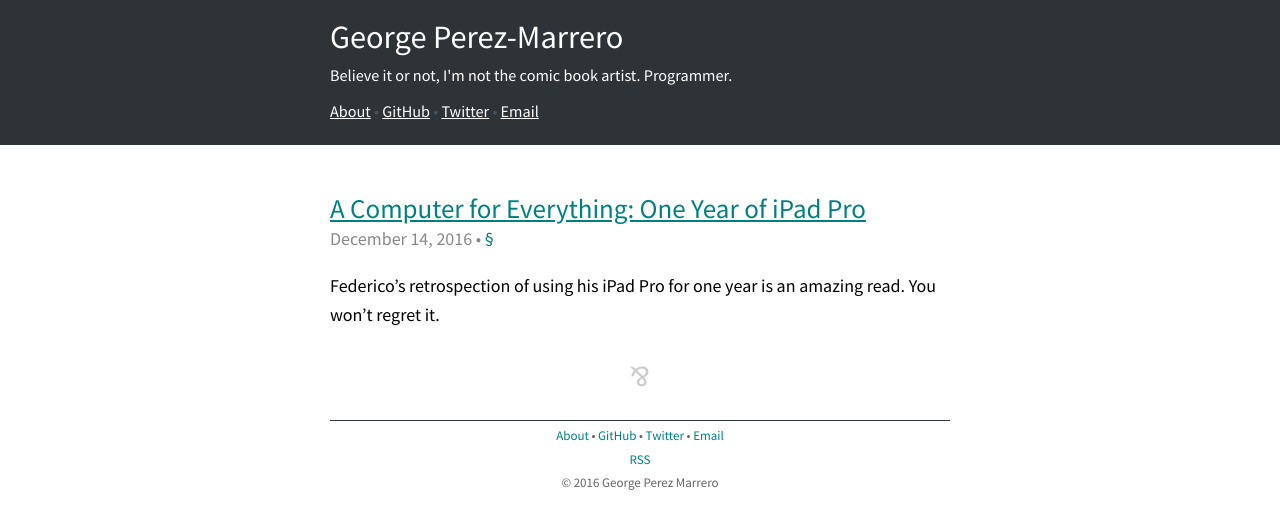
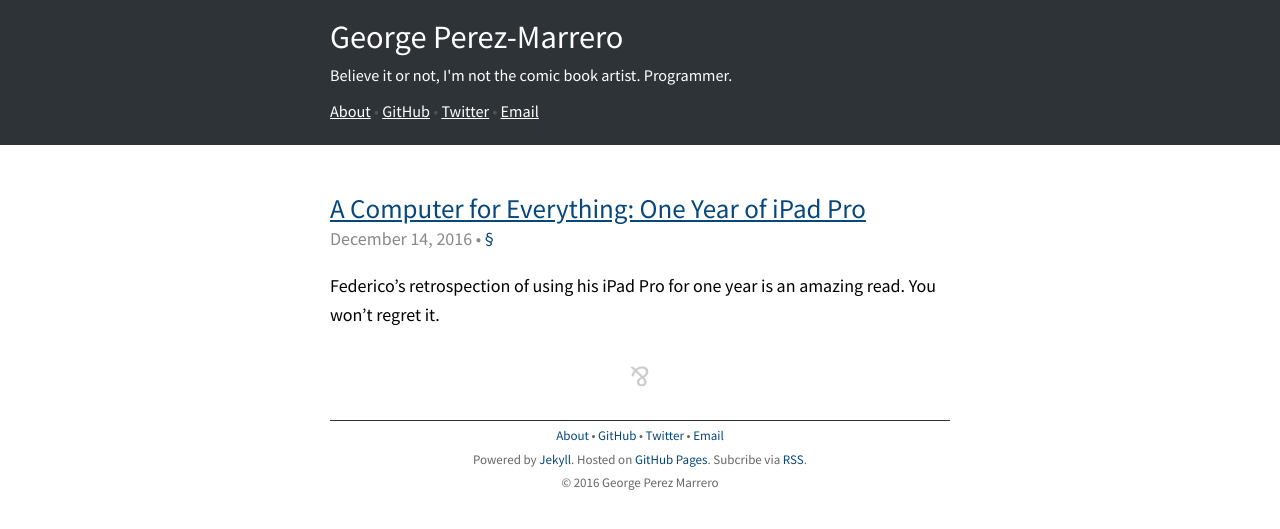
Before and after one commit to georgeperez/titanpointe.org, a Jekyll site: the page built from _posts/2016-12-14-computer-for-everything-one-year-ipad.md, in a window 1280 px wide. Shown: the top 529 px of the page. Built offline with Jekyll 4.4.1, drawn with Linux system fonts in a browser that asks for light colours.

Commit message:
Updated footer and link styling

```diff
--- a/_includes/footer.html
+++ b/_includes/footer.html
@@ -1,15 +1,15 @@
 <footer>
   <p>
     <nav>
-      <a href="/about">About</a>
+      <a href="/about/">About</a>
       &bull;
       <a href="https://github.com/georgeperez/" target="_blank">GitHub</a>
       &bull;
-      <a href="https://twitter.com/georgeperez" target="_blank">Twitter</a>
+      <a href="https://twitter.com/georgeperez/" target="_blank">Twitter</a>
       &bull;
       <a href="mailto:{{ site.email }}">Email</a>
     </nav>
   </p>
-  <p><a href="/atom.xml">RSS</a></p>
+  <p>Powered by <a href="https://jekyllrb.com/" target="_blank">Jekyll</a>. Hosted on <a href="https://pages.github.com/">GitHub Pages</a>. Subcribe via <a href="/atom.xml">RSS</a>.</p>
   <p>&copy; 2016 George Perez Marrero</p>
 </footer>
--- a/assets/css/style.css
+++ b/assets/css/style.css
@@ -72,7 +72,7 @@ article header a {
   text-decoration: none
 }
 article a, article a:active, article a:visited {
-  color: teal;
+  color: #06477c;
 }
 footer {
   font-size: 13px;
@@ -83,14 +83,17 @@ footer {
   text-align: center
 }
 footer a {
-  color: teal;
+  color: #06477c;
   text-decoration: none;
 }
 footer p {
   margin: 0.5em;
 }
+footer p a, footer p a:active, footer p a:visited {
+  color: #06477c;
+}
 footer nav a, footer nav a:active, footer nav a:visited {
-  color: teal;
+  color: #06477c;
 }
 section#posts {
   position: relative;
@@ -112,7 +115,7 @@ h2 a, h2 a:active, h2 a:visited {
   text-decoration: none;
 }
 p a.anchor, p a:active.anchor, p a:visited.anchor {
-  color: teal;
+  color: #06477c;
 }
 p.meta span.postdate {
   color: #888;
@@ -121,7 +124,7 @@ p.meta span.postdate {
 /* LINK POSTS */
 
 h2 a.linkpost, h2 a:active.linkpost, h2 a:visited.linkpost {
-  color: teal;
+  color: #06477c;
   text-decoration: underline;
 }
 
```
